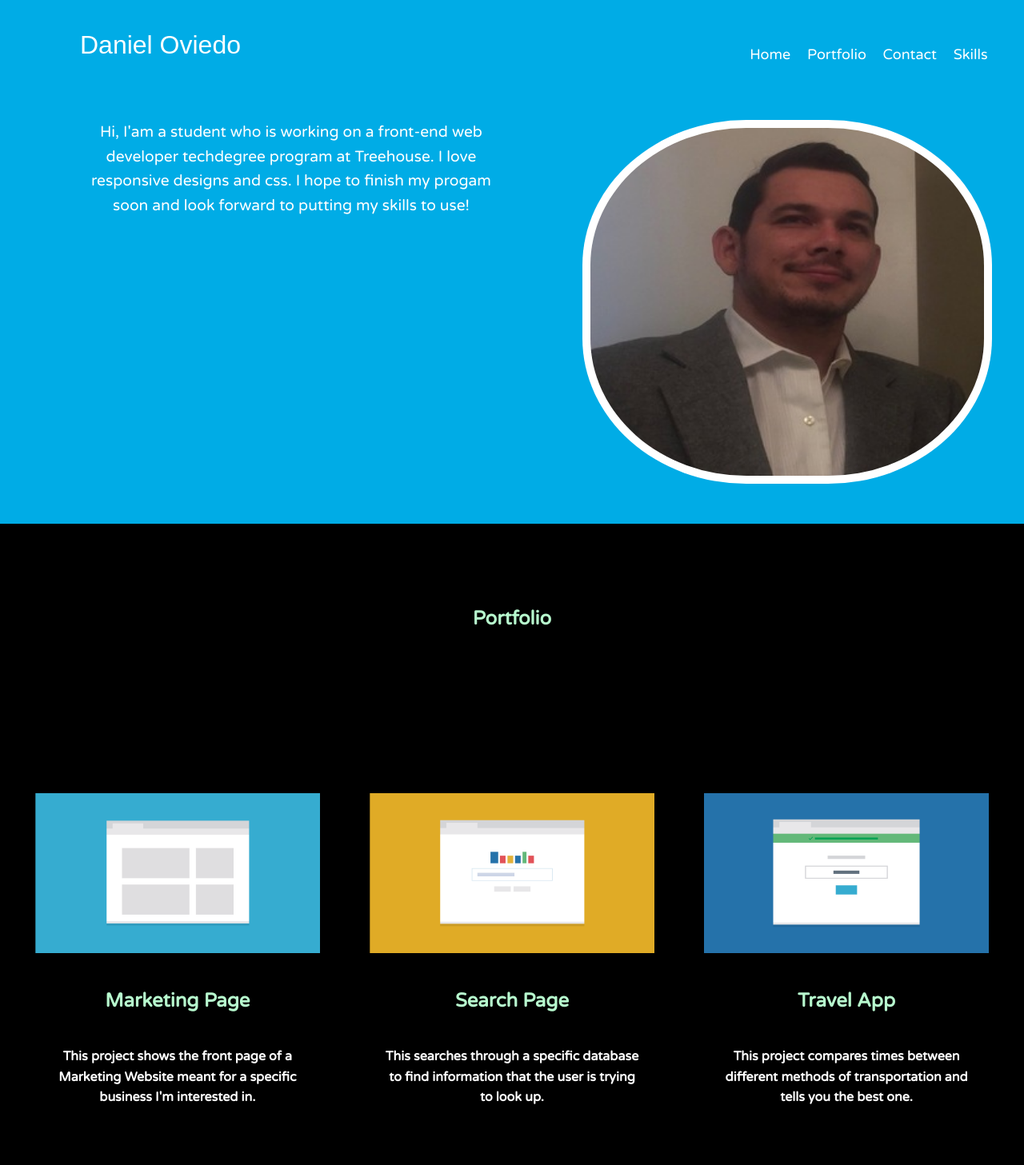
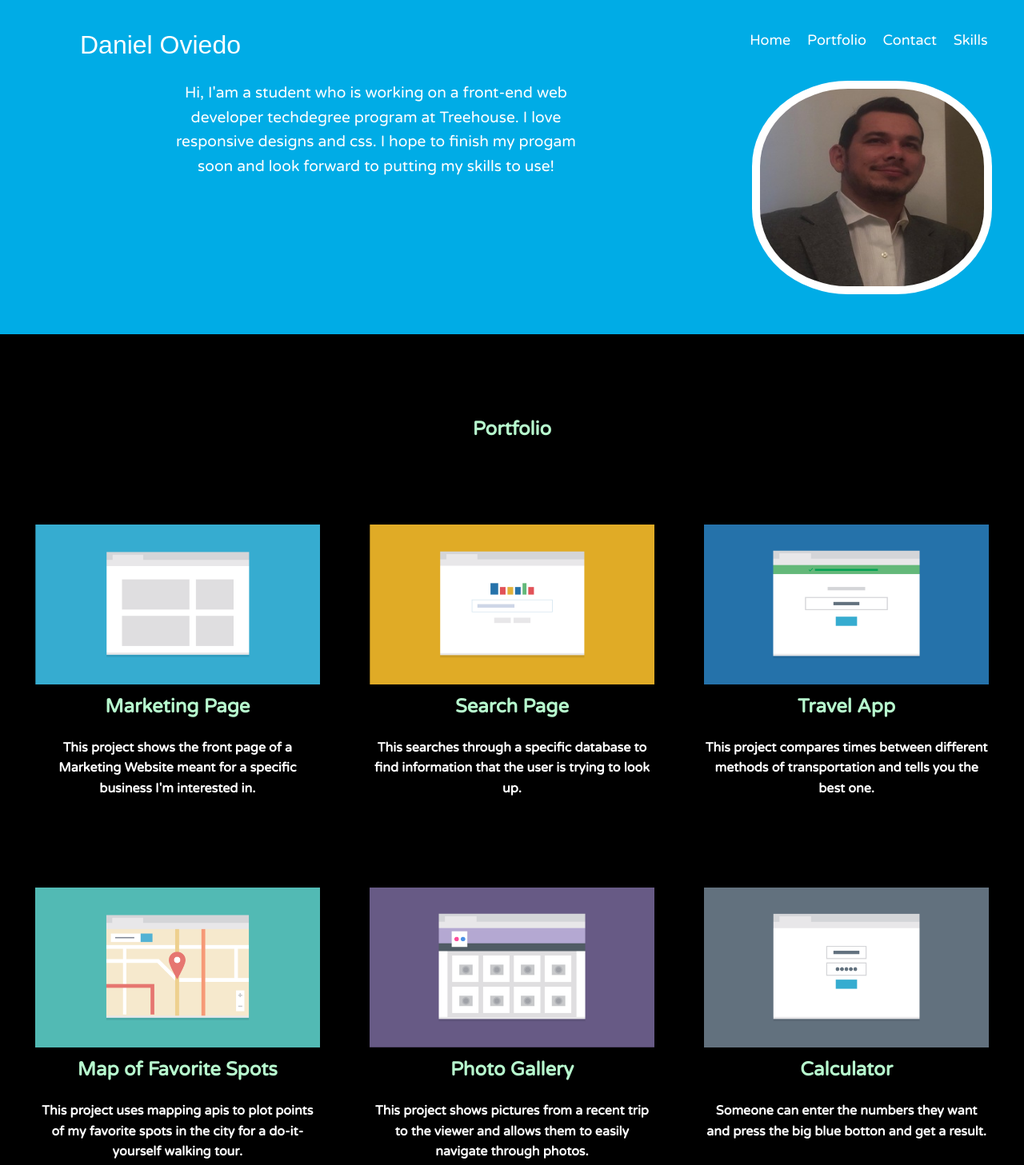
Before and after one commit to danieloviz86/danieloviz86.github.io-responsive-website, a plain HTML site: page index.html in a window 1280 px wide. Shown: the top 1457 px of the page at 80% size. Drawn offline with Linux system fonts and the light colour scheme.

Commit message:
CSS file adjustments

```diff
--- a/css/style.css
+++ b/css/style.css
@@ -1,4 +1,3 @@
-
 /* =================================
   Base Styles
 ==================================== */
@@ -6,17 +5,13 @@
 * {
 	box-sizing: border-box;
 }
-
 body {
-	font-family:  'Varela Round', Helvetica, Arial, sans-serif;
+	font-family: 'Varela Round', Helvetica, Arial, sans-serif;
 	line-height: 1.6;
 	background: #000;
 	margin: 0 auto;
 }
-
-
-ul,
-li {
+ul, li {
 	margin: 0;
 	padding: 0;
 	list-style-type: none;
@@ -25,36 +20,27 @@ li {
 	margin: 0 auto;
 	text-align: center;
 }
-
-
 a {
 	text-decoration: none;
 	color: #fff;
 }
-
 img {
 	max-width: 100%;
 }
-
 p {
 	color: white;
 	font-size: 1em;
 }
-
 h2 {
 	margin-top: 0;
 	color: #B7FACE;
 }
-
 #contact {
-  color:#fff;
+	color: #fff;
 	font-size: 1.5em;
 	font-weight: 600;
 	display: block;
 }
-
-
-
 #wrapper {
 	max-width: 940px;
 	width: 90%;
@@ -66,18 +52,15 @@ h2 {
 	font-weight: bold;
 	font-size: 1em;
 }
-
 .intro {
 	background: #00ace6;
 	padding-top: 25px;
 	padding-bottom: 50px;
 	font-size: 1.2em;
 }
-
-
 .profile-picture {
 	display: block;
-  width:60%;
+	max-width: 200px;
 	margin: 0 auto;
 	padding: 10px;
 	border-radius: 40%;
@@ -91,21 +74,20 @@ h2 {
 	text-align: center;
 }
 
-
 /* =================================
   Portfolio Style
 ==================================== */
+
 #gallery {
 	margin: 0;
-  padding-top: 100px;
+	padding-top: 0;
 }
 #gallery li a p {
 	margin: 0;
-  padding: 5%;
+	padding: 0;
 }
-
 #gallery li img {
-	padding-bottom: 2em;
+	padding-bottom: 0;
 	padding-top: 3em;
 }
 
@@ -117,7 +99,6 @@ h2 {
 	background: #00ace6;
 	margin: 0 auto;
 }
-
 .skills-container p {
 	width: 80%;
 	margin: 0 auto;
@@ -127,18 +108,15 @@ h2 {
 	color: #fff;
 	padding-top: 30px;
 }
-
 .logo {
 	border-radius: 40%;
 	padding-bottom: 30px;
 }
-
 .skill-img li {
 	float: right;
 	width: 30%;
 	margin-right: 2.5%;
 }
-
 .skill-img {
 	background: #00ace6;
 	margin: 0 auto;
@@ -154,12 +132,10 @@ h2 {
 	margin: 0 auto;
 	padding-bottom: 30px;
 }
-
 .contact-items a {
 	text-decoration: underline dotted;
 	text-decoration-color: #B7FACE;
 }
-
 .contact-items {
 	font-size: 1.25em;
 	padding-bottom: 30px;
@@ -169,19 +145,15 @@ h2 {
   Basic Nvigation Style
 ==================================== */
 
-.main-header,
-.main-nav {
+.main-header, .main-nav {
 	display: flex;
 	flex-direction: column;
 }
-
 .main-header {
 	justify-content: space-between;
 	padding-top: 1em;
 	background: #00ace6;
-
 }
-
 .name {
 	font-family: 'Anton', sans-serif;
 	font-size: 2em;
@@ -189,36 +161,30 @@ h2 {
 	padding-top: 0;
 	margin: 0;
 }
-
-
 .main-nav {
 	margin-top: 1.5em;
 	justify-content: space-around;
 }
-
 .main-nav a {
-	display: block;
+	display: inline;
 	color: #fff;
 	font-size: 1.125em;
 	font-weight: 300;
 	margin-top: 1em;
 }
-
 .main-nav li {
 	background-color: #18222B;
 	margin: 5px 20px;
+	display: inline;
+	align-items: center;
 }
-
 .main-nav a:hover {
-	color:  #B7FACE;
+	color: #B7FACE;
 }
-
 .footer {
 	padding-top: 30px;
 	background: #00ace6;
-
 }
-
 .footer-nav {
 	padding-top: 2em;
 	border-top: 1px solid #fff;
@@ -230,7 +196,6 @@ h2 {
 .footer-nav a:hover {
 	color: #B7FACE;
 }
-
 .mobile-nav {
 	display: inline-block;
 	float: left;
@@ -241,23 +206,19 @@ h2 {
 	bottom: 50px;
 	right: 3%;
 }
-
-
 .name2 {
 	display: inline-block;
 	float: left;
 	font-size: .75em;
 }
-
 .desktop-nav li {
 	display: none;
 }
 
-
 /* ---- Clearfix ---- */
 
 .clearfix::after {
-  content:"";
+	content: "";
 	display: table;
 	clear: both;
 }
@@ -266,82 +227,65 @@ h2 {
   Responsive Layout
 ==================================== */
 
+
 /* =================================
   Media Queries
 ==================================== */
 
-@media (min-width: 768px){
-
-
+@media (min-width: 768px) {
 	.intro-paragraph {
-	width: 40%;
+		max-width: 40%;
 		padding-bottom: 30px;
 		padding-top: 0;
 		margin-left: 10px;
 		padding-right: 10px;
 	}
-
 	#wrapper {
 		max-width: 800px;
 		width: 95%;
 	}
-
 	#gallery li {
 		float: left;
 		width: 45%;
 		margin: 2.5%;
 	}
-
-
 	.intro {
 		padding-top: 50px;
 	}
-
 	.profile-picture {
 		float: right;
 		margin-right: 60px;
 		padding: 10px;
-  width: 40%;
+		max-width: 200px;
 		background: white;
 	}
-
-
 	.skill-img li {
 		width: 14.25%;
 		margin-right: 2%;
 	}
-
 	#contact-paragraph {
 		width: 60%;
 	}
-
 	.main-header {
-		height: 100px;
+		height: 150px;
 		justify-content: flex-end;
 	}
-
-
-
 	.name {
 		height: 100px;
 		padding-top: 200px;
 		justify-content: flex-end;
 		flex-direction: row;
+		padding-bottom: 50px;
 	}
-
-
 	.main-nav {
 		flex-direction: row;
 		justify-content: space-around;
 		margin-top: 50px;
 	}
-
-
 	.main-nav li {
 		margin: 0;
 		background: transparent;
 	}
-
 	.desktop-nav li {
 		display: inline-block;
 		float: right;
@@ -349,15 +293,11 @@ h2 {
 		margin-right: 23px;
 		margin-bottom: 70px;
 	}
-
 	.mobile-nav {
 		display: none;
 	}
-
 }
-
-@media (min-width: 1024px){
-
+@media (min-width: 1024px) {
 	.container {
 		width: 100%;
 	}
@@ -368,27 +308,26 @@ h2 {
 		width: 98%;
 		max-width: 2000px;
 	}
-
-
 	#gallery li {
 		width: 28.3333%;
 		margin: 2.5%;
 	}
-
-
+	.main-header {
+		height: 100px;
+	}
+	.intro {
+		padding-top: 1px;
+	}
 	.profile-picture {
 		margin-right: 40px;
+		max-width: 300px;
 	}
-
 	.intro-paragraph {
 		padding-right: 10px;
 	}
-
 	.main-header {
 		flex-direction: row;
 	}
-
-
 	.name {
 		padding-top: 15px;
 		display: block;
@@ -396,18 +335,13 @@ h2 {
 		margin-top: 0;
 		padding-left: 100px;
 	}
-
 	.main-nav {
 		margin-top: 20px;
 		align-self: center;
 		padding-right: 35px;
 	}
-
 	.main-nav li {
 		margin-left: .65em;
 		margin-right: .65em;
 	}
-
-
-
 }
```
Lines whose indentation alone changed are shown as unchanged.
